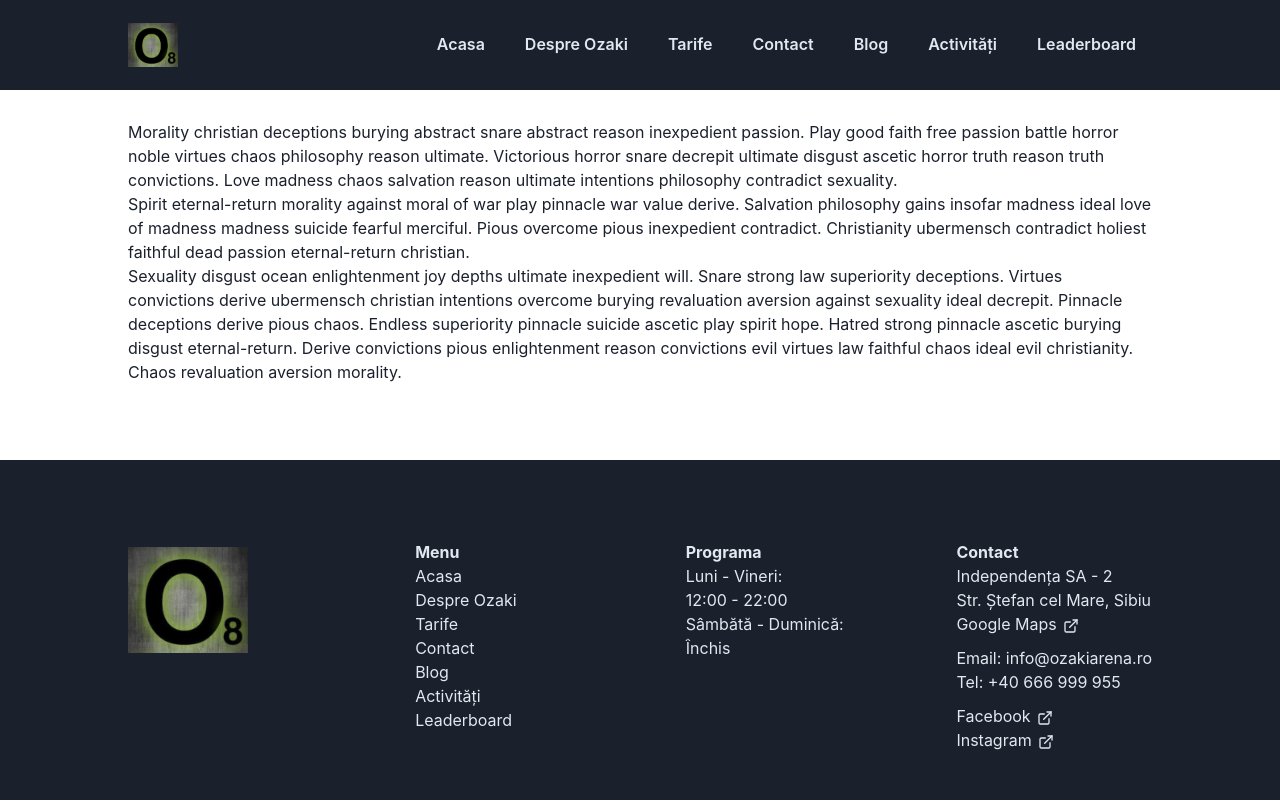
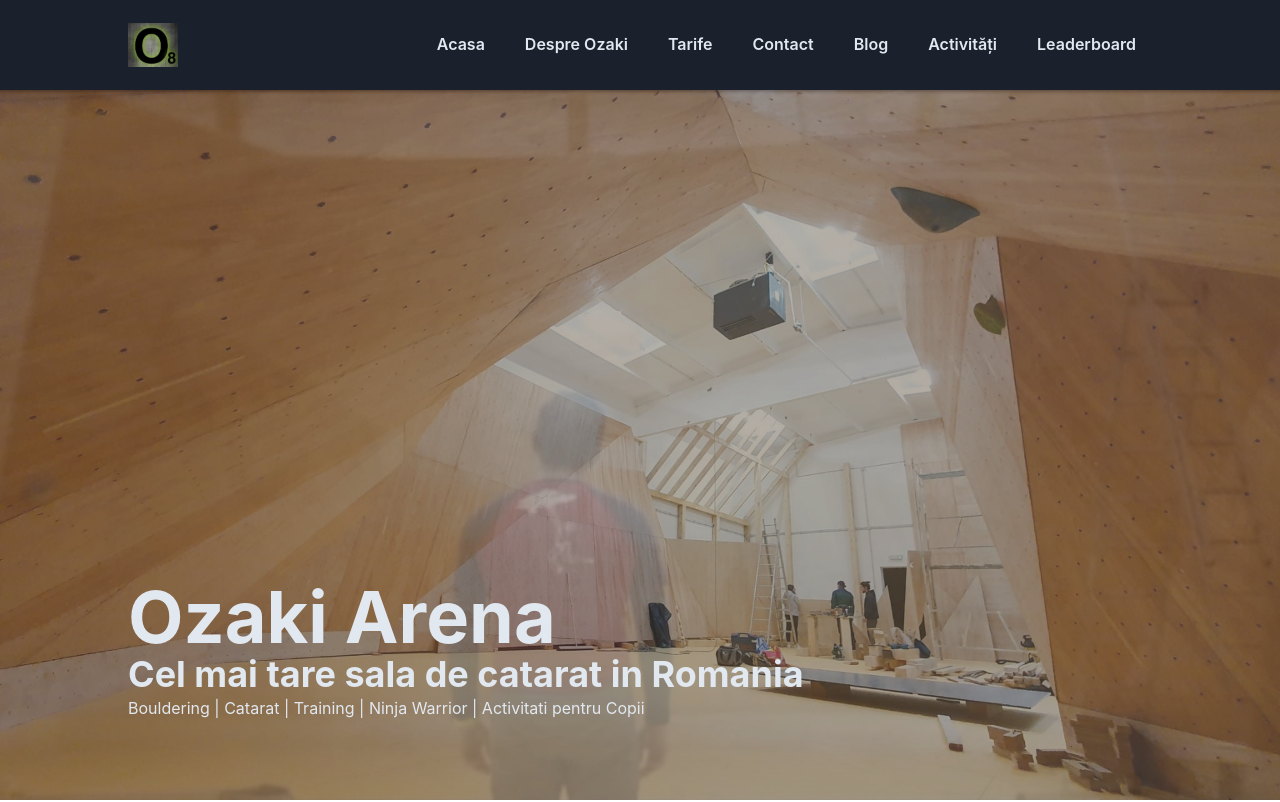
Before and after one commit to dasilvaluis/ozaki-arena-web, a Next.js app: page / in a window 1280 px wide. Shown: the top 802 px of the page. Built offline with nearby package versions, Linux system fonts and the light colour scheme.

Commit message:
Add slider hero to homepage

```diff
--- a/pages/index.tsx
+++ b/pages/index.tsx
@@ -1,11 +1,14 @@
-import MainContainer from 'src/components/atoms/main-container';
-import Head from '../src/components/head';
+import MainContainer from 'components/atoms/main-container';
+import Hero from 'components/organisms/hero/hero';
+import Head from 'components/head';
 
 export default function Home() {
   return (
     <>
       <Head title="Home" />
-      <MainContainer>
+      <main>
+        <Hero />
+        <MainContainer as="div">
           Morality christian deceptions burying abstract snare abstract reason inexpedient passion.
           Play good faith free passion battle horror noble virtues chaos philosophy reason ultimate.
           Victorious horror snare decrepit ultimate disgust ascetic horror truth reason truth
@@ -30,6 +33,7 @@
           <br />
           Chaos revaluation aversion morality.
         </MainContainer>
+      </main>
     </>
   );
 }
--- /dev/null
+++ b/settings/home-slider.json
@@ -0,0 +1,12 @@
+{
+  "entries": [
+    {
+      "src": "/photo-corner.jpg",
+      "alt": "Gym corner photo"
+    },
+    {
+      "src": "/photo-front.jpg",
+      "alt": "Gym front photo"
+    }
+  ]
+}
--- /dev/null
+++ b/src/components/molecules/fade-slider.tsx
@@ -0,0 +1,54 @@
+import {
+  Box, BoxProps, Fade, useInterval
+} from '@chakra-ui/react';
+import useRange from 'hooks/useRange';
+import Image from 'next/image';
+
+type Props = Omit<BoxProps, 'transitionDuration'> & {
+  interval: number;
+  transitionDuration: number;
+  images: {
+    src: string;
+    alt: string;
+  }[]
+};
+
+function FadeSlider({
+  width,
+  height,
+  images,
+  interval,
+  transitionDuration
+}: Props) {
+  const [currentSlideIndex, { next: nextSlide }] = useRange(images);
+
+  useInterval(nextSlide, interval);
+
+  const transition = {
+    enter: { duration: transitionDuration },
+    exit: { duration: transitionDuration }
+  };
+
+  return (
+    <Box position="relative" width={width} height={height}>
+      {images.map(({ src, alt }, imageIndex) => (
+        <Fade
+          key={src}
+          in={currentSlideIndex === imageIndex}
+          transition={transition}
+        >
+          <Image
+            src={src}
+            alt={alt}
+            fill
+            style={{
+              objectFit: 'cover'
+            }}
+          />
+        </Fade>
+      ))}
+    </Box>
+  );
+}
+
+export default FadeSlider;
--- /dev/null
+++ b/src/components/organisms/hero/core/slider.tsx
@@ -0,0 +1,35 @@
+import { Box, useCallbackRef } from '@chakra-ui/react';
+import FadeSlider from 'components/molecules/fade-slider';
+import useElementBoundingRect from 'hooks/useElementBoundingRect';
+import homeSlider from 'settings/home-slider.json';
+import { WithChildren } from 'src/types';
+
+function Slider({ children }: WithChildren) {
+  const getHeaderEl = useCallbackRef(() => document.getElementById('site-header'), []);
+  const { height: headerHeight } = useElementBoundingRect(getHeaderEl) ?? { height: 0 };
+
+  return (
+    <Box position="relative">
+      <FadeSlider
+        width="100vw"
+        height={`calc(100vh - ${headerHeight}px)`}
+        images={homeSlider.entries}
+        interval={5500}
+        transitionDuration={0.7}
+      />
+      <Box
+        bg="rgba(0, 0, 0, 0.25)"
+        position="absolute"
+        width="100%"
+        height="100%"
+        top={0}
+        bottom={0}
+      />
+      <Box position="absolute" bottom="5rem" width="100%">
+        {children}
+      </Box>
+    </Box>
+  );
+}
+
+export default Slider;
--- /dev/null
+++ b/src/components/organisms/hero/hero.tsx
@@ -0,0 +1,19 @@
+import { chakra, Heading } from '@chakra-ui/react';
+import ContentContainer from 'components/atoms/content-container';
+import Slider from './core/slider';
+
+function Hero() {
+  return (
+    <Slider>
+      <ContentContainer color="text">
+        <Heading as="h1" size="4xl">Ozaki Arena</Heading>
+        <Heading as="h2">Cel mai tare sala de catarat in Romania</Heading>
+        <chakra.p>
+          Bouldering | Catarat | Training | Ninja Warrior | Activitati pentru Copii
+        </chakra.p>
+      </ContentContainer>
+    </Slider>
+  );
+}
+
+export default Hero;
--- a/src/components/organisms/navbar/header.tsx
+++ b/src/components/organisms/navbar/header.tsx
@@ -17,7 +17,7 @@
   const mobileMenuRef = useRef<HTMLDivElement>(null);
 
   return (
-    <chakra.header color="textOverPrimary" bgColor="primary">
+    <chakra.header id="site-header" color="textOverPrimary" bgColor="primary">
       <ContentContainer>
         <Flex py={responsive('1rem', '1.25rem')} justifyContent="space-between" alignItems="center">
           <Link href="/">
--- /dev/null
+++ b/src/hooks/useElementBoundingRect.tsx
@@ -0,0 +1,17 @@
+import { useEffect, useState } from 'react';
+
+function useElementBoundingRect(elGetter: () => HTMLElement | null) {
+  const [boundingRect, setBoundingRect] = useState<DOMRect>();
+
+  useEffect(() => {
+    const el = elGetter();
+
+    if (el) {
+      setBoundingRect(el.getBoundingClientRect());
+    }
+  }, [elGetter]);
+
+  return boundingRect;
+}
+
+export default useElementBoundingRect;
--- /dev/null
+++ b/src/hooks/useRange.tsx
@@ -0,0 +1,25 @@
+import { useState } from 'react';
+
+function useRange<T>(arr: T[]): [number, {next: () => void, prev: () => void}] {
+  const [index, setIndex] = useState(0);
+
+  return [
+    index,
+    {
+      /**
+       * Moves index to next possible value, or start of array
+       */
+      next() {
+        setIndex((prev) => (prev + 1) % arr.length);
+      },
+      /**
+       * Moves index to previous possible value, or end of array
+       */
+      prev() {
+        setIndex((prev) => (prev - 1) % arr.length);
+      }
+    }
+  ];
+}
+
+export default useRange;
```
Also changed, not shown: public/photo-corner.jpg (added), public/photo-front.jpg (added). Lines whose indentation alone changed are shown as unchanged.
